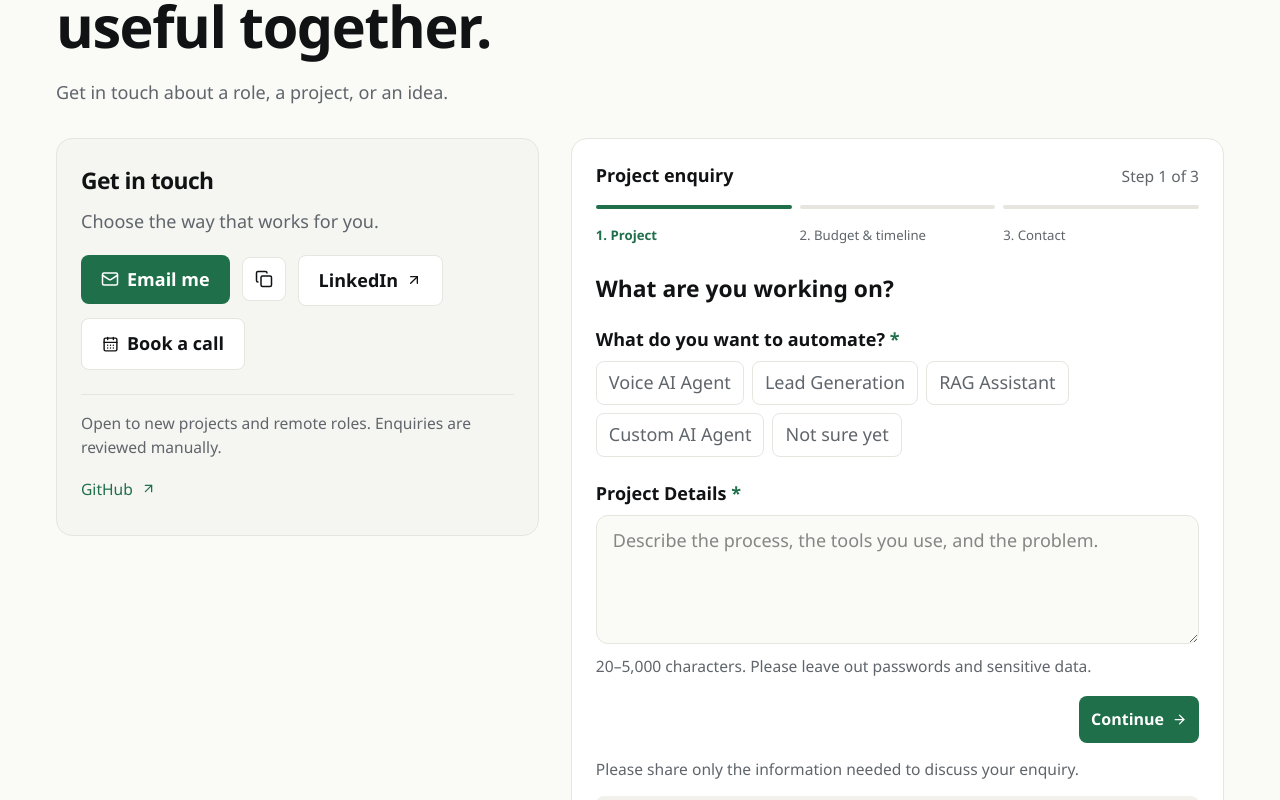
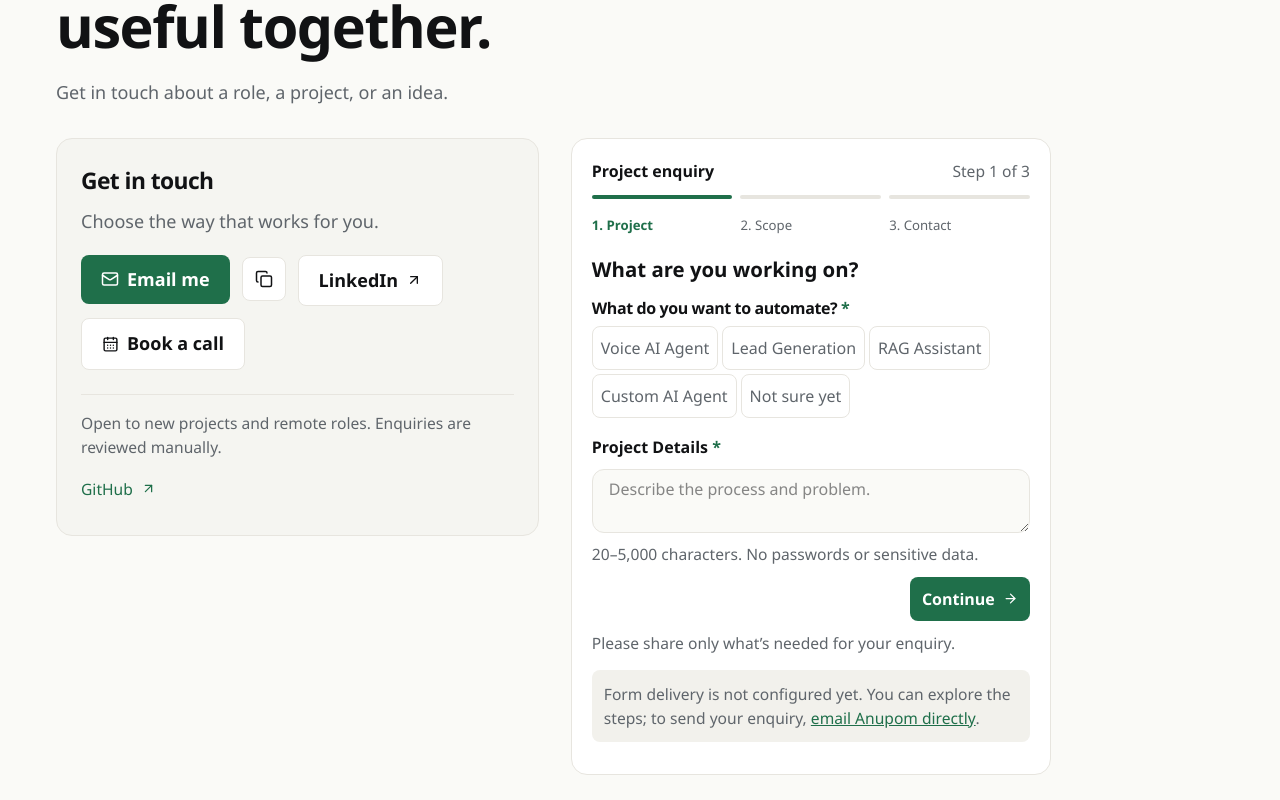
Before and after one commit to anupommojumder365-AI/anupom-portfolio, a React (Vite) app: page / in a window 1280 px wide. Shown: the part 4660-5460 px from the top of the page. Built offline with nearby package versions, Linux system fonts and the light colour scheme; no server answers.

Commit message:
Compact project enquiry form

```diff
--- a/src/components/contact/ChoiceField.tsx
+++ b/src/components/contact/ChoiceField.tsx
@@ -18,20 +18,20 @@ export function ChoiceField({
   const id = useId();
   return (
     <fieldset
-      className="mb-5"
+      className="mb-3"
       aria-describedby={error ? `${id}-error` : undefined}
       aria-invalid={Boolean(error)}
     >
-      <legend className="mb-2 text-sm font-semibold">
+      <legend className="mb-1.5 text-[1rem] font-semibold tracking-tight">
         {label}
         <span className="text-accent" aria-hidden="true">
           {" "}
           *
         </span>
       </legend>
-      <div className="flex flex-wrap gap-2">
+      <div className="flex flex-wrap gap-1">
         {options.map((option) => (
-          <label key={option} className="chip">
+          <label key={option} className="chip px-2 py-1.5 text-[1rem]">
             <input
               required
               type="radio"
--- a/src/components/contact/ContactForm.tsx
+++ b/src/components/contact/ContactForm.tsx
@@ -22,7 +22,7 @@ import type { LeadInput } from "../../lib/contact";
 import { ChoiceField } from "./ChoiceField";
 import { profile } from "../../data/profile";
 
-const stepTitles = ["Project", "Budget & timeline", "Contact"];
+const stepTitles = ["Project", "Scope", "Contact"];
 
 export function ContactForm() {
   const [step, setStep] = useState(0);
@@ -116,8 +116,8 @@ export function ContactForm() {
     type = "text",
     required = false,
   ) => (
-    <div className="mb-4" key={key}>
-      <label htmlFor={`lead-${key}`} className="text-sm font-semibold">
+    <div className={`mb-3 min-w-0 ${key === "company" ? "sm:col-span-2" : ""}`} key={key}>
+      <label htmlFor={`lead-${key}`} className="text-[1rem] font-semibold">
         {label}
         {required ? (
           <span className="text-accent" aria-hidden="true">
@@ -149,7 +149,7 @@ export function ContactForm() {
                 ? 25
                 : 300
         }
-        className="field"
+        className="field min-h-11 py-2 text-[1rem]"
         value={data[key]}
         onChange={(event) => update(key, event.target.value)}
         onBlur={() => touch(key)}
@@ -194,14 +194,14 @@ export function ContactForm() {
       ref={formRef}
       onSubmit={submit}
       noValidate
-      className="surface w-full min-w-0 p-5 sm:p-6"
+      className="surface w-full min-w-0 p-5 lg:w-[74%] lg:max-w-[30rem]"
       aria-label="Project enquiry"
     >
-      <div className="mb-4 flex flex-wrap items-baseline justify-between gap-2">
-        <p className="text-sm font-semibold">Project enquiry</p>
+      <div className="mb-3 flex flex-wrap items-baseline justify-between gap-2">
+        <p className="text-[1rem] font-semibold">Project enquiry</p>
         <p className="text-xs text-muted">Step {step + 1} of {stepTitles.length}</p>
       </div>
-      <ol className="mb-6 flex gap-2" aria-label="Form progress">
+      <ol className="mb-4 flex gap-2" aria-label="Form progress">
         {stepTitles.map((title, index) => (
           <li
             key={title}
@@ -212,7 +212,7 @@ export function ContactForm() {
               className={`mb-2 block h-1 rounded-full ${index <= step ? "bg-accent" : "bg-line"}`}
             />
             <span
-              className={`text-[10px] sm:text-xs ${index === step ? "font-semibold text-accent" : "text-muted"}`}
+              className={`text-[10px] sm:text-[0.875rem] ${index === step ? "font-semibold text-accent" : "text-muted"}`}
             >
               {index + 1}. {title}
             </span>
@@ -222,7 +222,7 @@ export function ContactForm() {
       <h3
         ref={headingRef}
         tabIndex={-1}
-        className="mb-5 text-lg font-semibold outline-none"
+        className="mb-3 text-base font-semibold outline-none"
       >
         {step === 0
           ? "What are you working on?"
@@ -245,7 +245,7 @@ export function ContactForm() {
                   touch("automation");
                 }}
               />
-              <label htmlFor="lead-details" className="text-sm font-semibold">
+              <label htmlFor="lead-details" className="text-[1rem] font-semibold">
                 Project Details{" "}
                 <span className="text-accent" aria-hidden="true">
                   *
@@ -254,12 +254,12 @@ export function ContactForm() {
               <textarea
                 id="lead-details"
                 name="details"
-                rows={4}
+                rows={2}
                 required
                 minLength={20}
                 maxLength={5000}
-                placeholder="Describe the process, the tools you use, and the problem."
-                className="field resize-y"
+                placeholder="Describe the process and problem."
+                className="field resize-y py-2 text-[1rem]"
                 value={data.details}
                 onChange={(event) => update("details", event.target.value)}
                 onBlur={() => touch("details")}
@@ -267,8 +267,7 @@ export function ContactForm() {
                 aria-describedby="details-help details-error"
               />
               <p id="details-help" className="mt-1 text-xs text-muted">
-                20–5,000 characters. Please leave out passwords and sensitive
-                data.
+                20–5,000 characters. No passwords or sensitive data.
               </p>
               <p id="details-error" className="mt-2 text-xs text-red-700">
                 {showError("details")}
@@ -308,14 +307,14 @@ export function ContactForm() {
               />
             </>
           ) : (
-            <>
+            <div className="grid gap-x-3 sm:grid-cols-2">
               {field("name", "Full Name", "text", true)}
               {field("email", "Work Email", "email", true)}
               {field("company", "Company / Website (optional)")}
               {data.preferredContact === "WhatsApp"
                 ? field("whatsapp", "WhatsApp number", "tel", true)
                 : null}
-            </>
+            </div>
           )}
         </div>
         <div
@@ -332,12 +331,12 @@ export function ContactForm() {
             onChange={(event) => update("websiteTrap", event.target.value)}
           />
         </div>
-        <div className="mt-5 flex justify-between gap-3">
+        <div className="mt-3 flex justify-between gap-3">
           {step > 0 ? (
             <button
               type="button"
               onClick={() => move(step - 1)}
-              className="button button-secondary whitespace-nowrap px-3 text-[1rem]"
+              className="button button-secondary whitespace-nowrap px-3 py-2 text-[1rem]"
             >
               <ArrowLeft size={15} aria-hidden="true" />
               Back
@@ -346,7 +345,7 @@ export function ContactForm() {
             <span />
           )}
           {step < 2 ? (
-            <button type="submit" className="button button-primary whitespace-nowrap px-3 text-[1rem]">
+            <button type="submit" className="button button-primary whitespace-nowrap px-3 py-2 text-[1rem]">
               Continue
               <ArrowRight size={15} aria-hidden="true" />
             </button>
@@ -354,7 +353,7 @@ export function ContactForm() {
             <button
               type="submit"
               disabled={!endpoint || status === "loading"}
-              className="button button-primary whitespace-nowrap px-3 text-[1rem] disabled:cursor-not-allowed disabled:opacity-50"
+              className="button button-primary whitespace-nowrap px-3 py-2 text-[1rem] disabled:cursor-not-allowed disabled:opacity-50"
             >
               {status === "loading" ? (
                 <>
@@ -372,8 +371,8 @@ export function ContactForm() {
           )}
         </div>
       </fieldset>
-      <p className="mt-4 text-xs text-muted">
-        Please share only the information needed to discuss your enquiry.
+      <p className="mt-3 text-xs text-muted">
+        Please share only what’s needed for your enquiry.
       </p>
       {!endpoint ? (
         <p className="mt-4 rounded-lg bg-surface-raised p-3 text-xs leading-6 text-muted">
```
Also changed, not shown: 1 other file (tests, documents, lock files or other folders).
